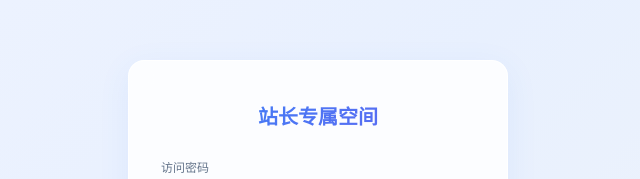
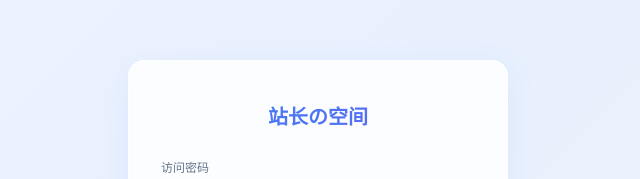
Before and after one commit to Git-688/zzzskj, a Next.js app: page /login in a window 1280 px wide. Shown: the part 193-372 px from the top of the page, without its empty margins (322-962 px from the left). Built offline with nearby package versions, Linux system fonts and the light colour scheme.

Commit message:
更新 page.js

```diff
--- a/app/login/page.js
+++ b/app/login/page.js
@@ -25,7 +25,7 @@ export default function LoginPage() {
   return (
     <div className="login-page">
       <div className="login-box">
-        <h1>站长专属空间</h1>
+        <h1>站长の空间</h1>
         <form onSubmit={handleSubmit}>
           <div className="form-item">
             <label>访问密码</label>
```
